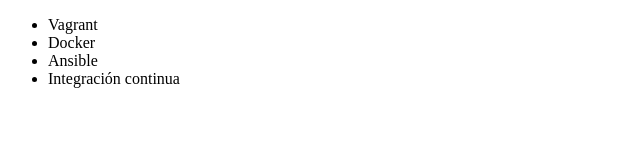
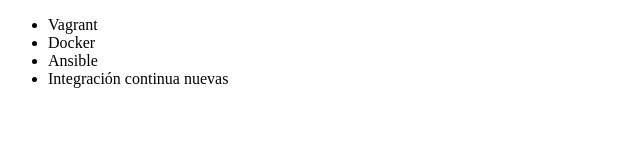
Before and after one commit to jofrannys/curso-alura, a plain HTML site: page index.html in a window 1280 px wide. Shown: the full height of the page, 0-640 px from the left. Drawn offline with Linux system fonts and the light colour scheme.

Commit message:
arreglada frase curso de interacion continua

```diff
--- a/index.html
+++ b/index.html
@@ -9,7 +9,7 @@
          <li> Vagrant </li>
          <li> Docker </li>
          <li> Ansible </li>
-         <li> Integración continua </li>
+         <li> Integración continua nuevas </li>
      </ul>
 </body>
 </html>
```
